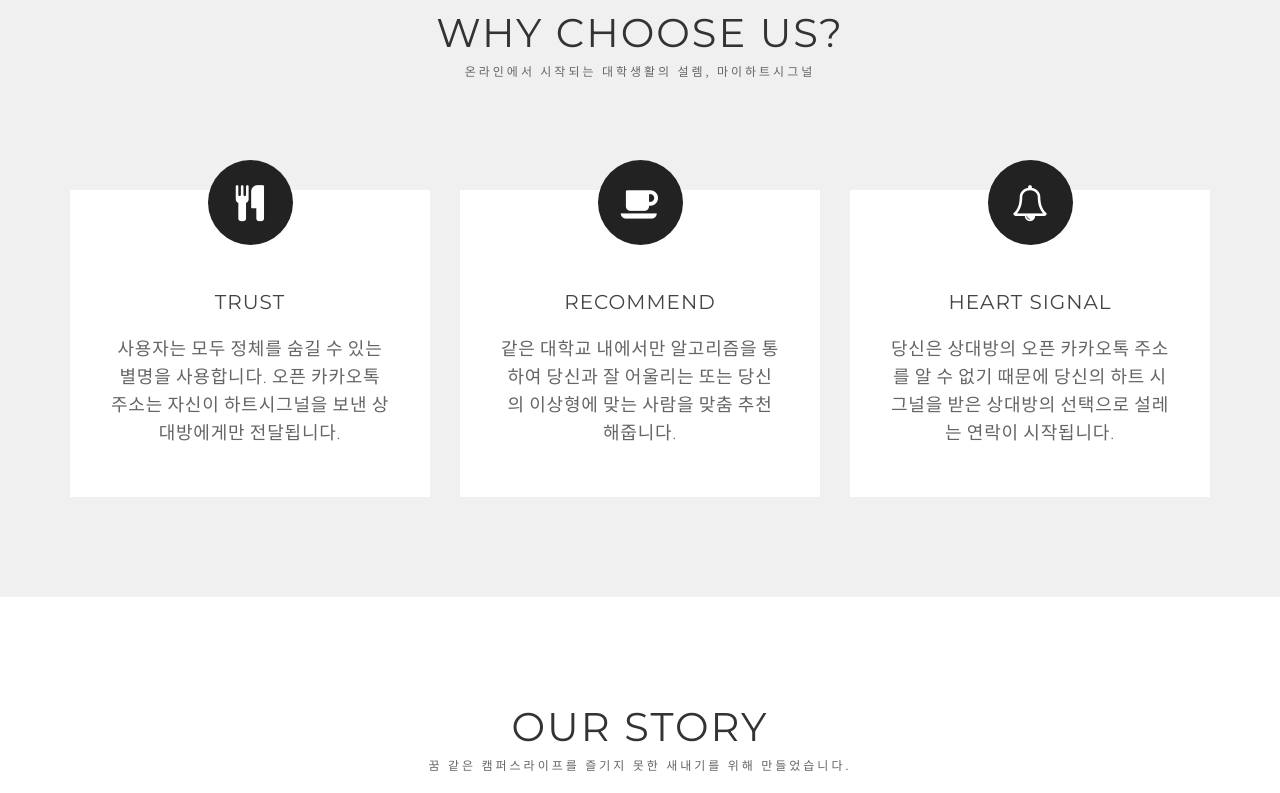
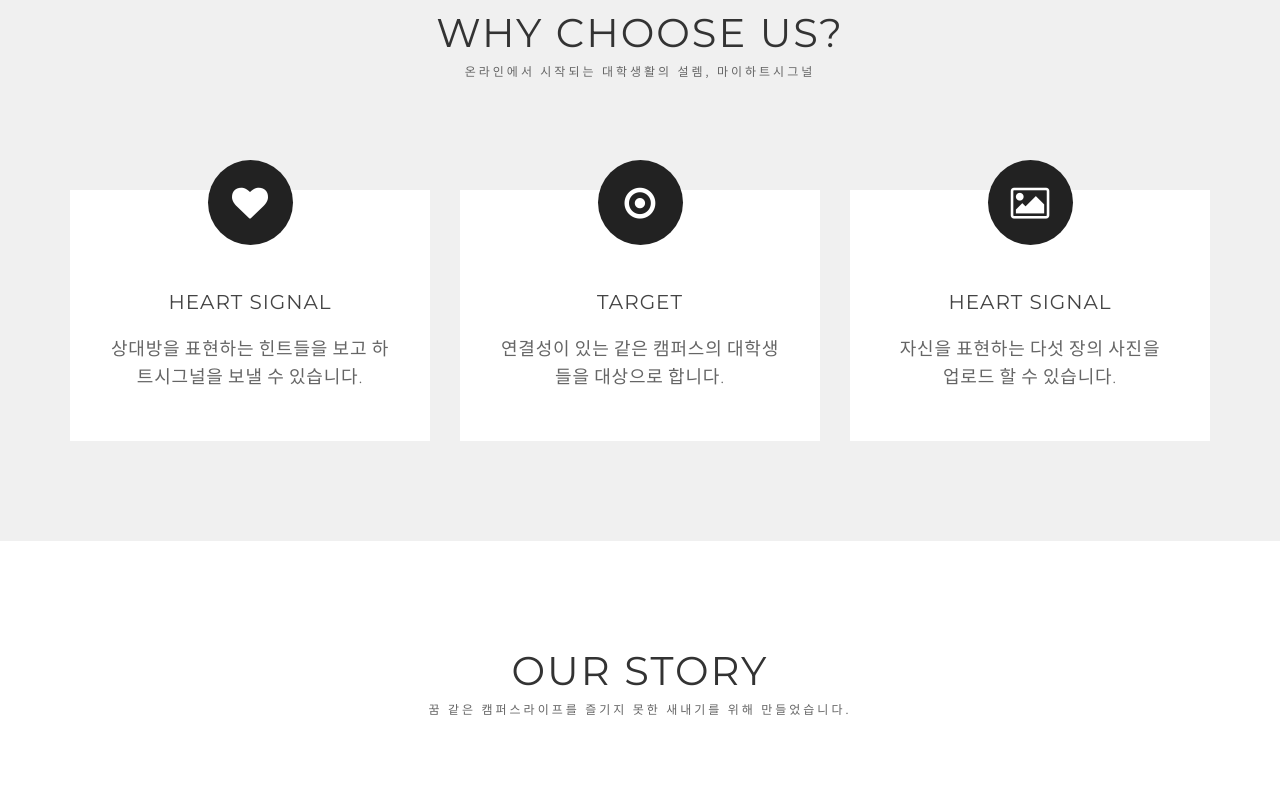
Before and after one commit to ureChanger/myHeartSignal, a plain HTML site: page index.html in a window 1280 px wide. Shown: the part 977-1770 px from the top of the page. Drawn offline with Linux system fonts and the light colour scheme.

Commit message:
수정: Home바로가기 경로 교체, Feature img교체 및 텍스트 변경

```diff
--- a/index.html
+++ b/index.html
@@ -53,7 +53,7 @@ http://www.tooplate.com/view/2083-steak-house
           <div class="col-md-offset-2 col-md-8 col-sm-12">
               <h1 class="wow fadeInUp" data-wow-delay="0.6s">My Heart Signal</h1>
               <p class="wow fadeInUp" data-wow-delay="1.0s">당신의 성향과 이상형을 분석한 후, 시그널을 보낼 캠퍼스의 인연과 연결해줍니다.</p>
-              <a href="#feature" class="wow fadeInUp btn btn-default hvr-bounce-to-top smoothScroll" data-wow-delay="1.3s">시그널 보내러가기</a>
+              <a href="#team" class="wow fadeInUp btn btn-default hvr-bounce-to-top smoothScroll" data-wow-delay="1.3s">시그널 보내러가기</a>
           </div>
 
       </div>
@@ -106,30 +106,30 @@ http://www.tooplate.com/view/2083-steak-house
       <div class="col-md-4 col-sm-6 wow fadeInUp" data-wow-delay="0.3s">
         <div class="feature-thumb">
           <div class="feature-icon">
-             <span><i class="fa fa-cutlery"></i></span>
+             <span><i class="fa fa-heart"></i></span>
           </div>
-          <h3>TRUST</h3>
-          <p>사용자는 모두 정체를 숨길 수 있는 별명을 사용합니다. 오픈 카카오톡 주소는 자신이 하트시그널을 보낸 상대방에게만 전달됩니다.</p>
+          <h3>HEART SIGNAL</h3>
+          <p>상대방을 표현하는 힌트들을 보고 하트시그널을 보낼 수 있습니다.</p>
         </div>
       </div>
 
       <div class="col-md-4 col-sm-6 wow fadeInUp" data-wow-delay="0.6s">
         <div class="feature-thumb">
           <div class="feature-icon">
-            <span><i class="fa fa-coffee"></i></span>
+            <span><i class="fa fa-dot-circle-o"></i></span>
           </div>
-          <h3>RECOMMEND</h3>
-          <p>같은 대학교 내에서만 알고리즘을 통하여 당신과 잘 어울리는 또는 당신의 이상형에 맞는 사람을 맞춤 추천해줍니다.</p>
+          <h3>TARGET</h3>
+          <p>연결성이 있는 같은 캠퍼스의 대학생들을 대상으로 합니다.</p>
         </div>
       </div>
 
       <div class="col-md-4 col-sm-6 wow fadeInUp" data-wow-delay="0.9s">
         <div class="feature-thumb">
           <div class="feature-icon">
-            <span><i class="fa fa-bell-o"></i></span>
+            <span><i class="fa fa-photo"></i></span>
           </div>
            <h3>HEART SIGNAL</h3>
-           <p>당신은 상대방의 오픈 카카오톡 주소를 알 수 없기 때문에 당신의 하트 시그널을 받은 상대방의 선택으로 설레는 연락이 시작됩니다.</p>
+           <p>자신을 표현하는 다섯 장의 사진을 업로드 할 수 있습니다.</p>
         </div>
       </div>
 
```
